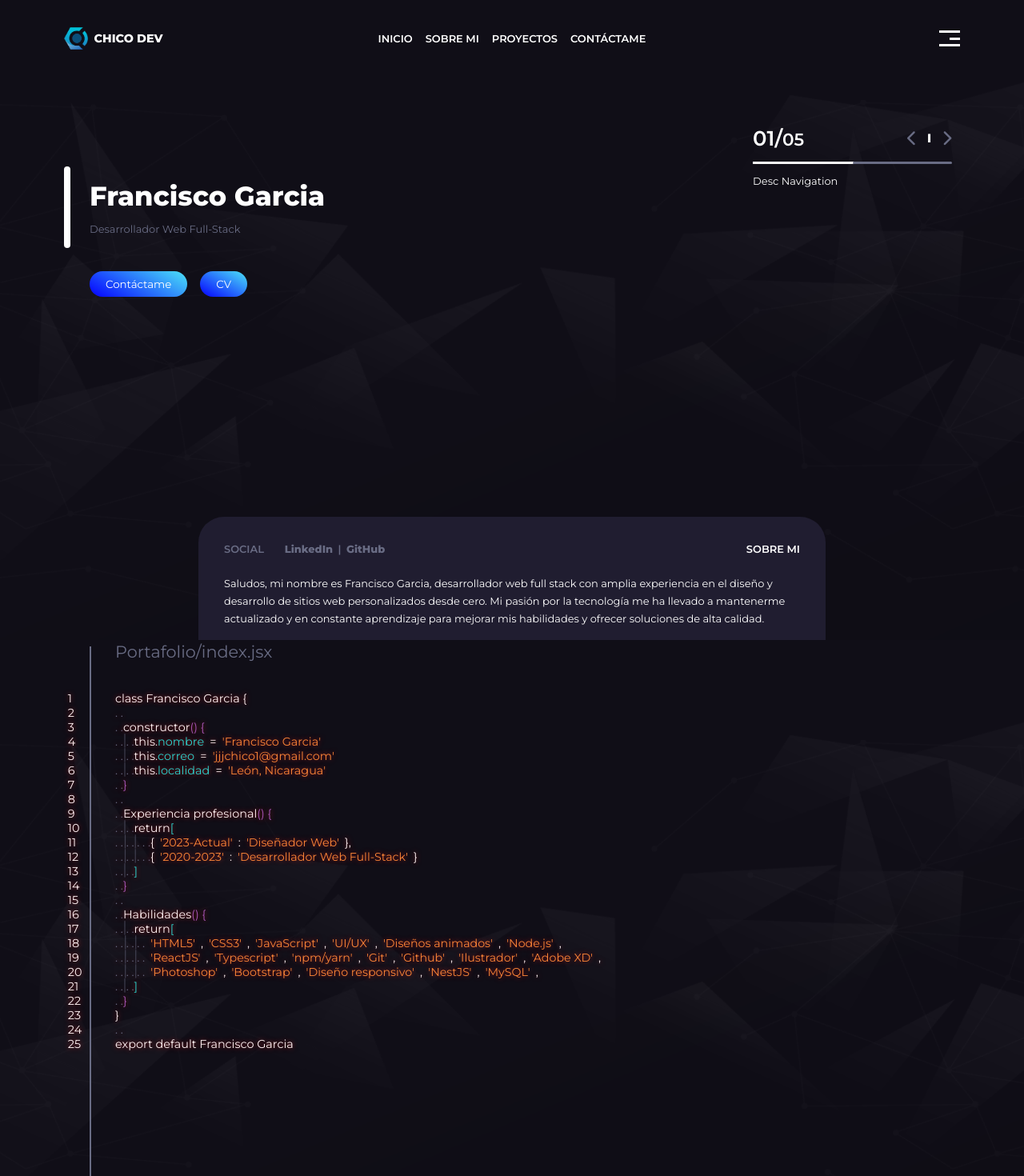
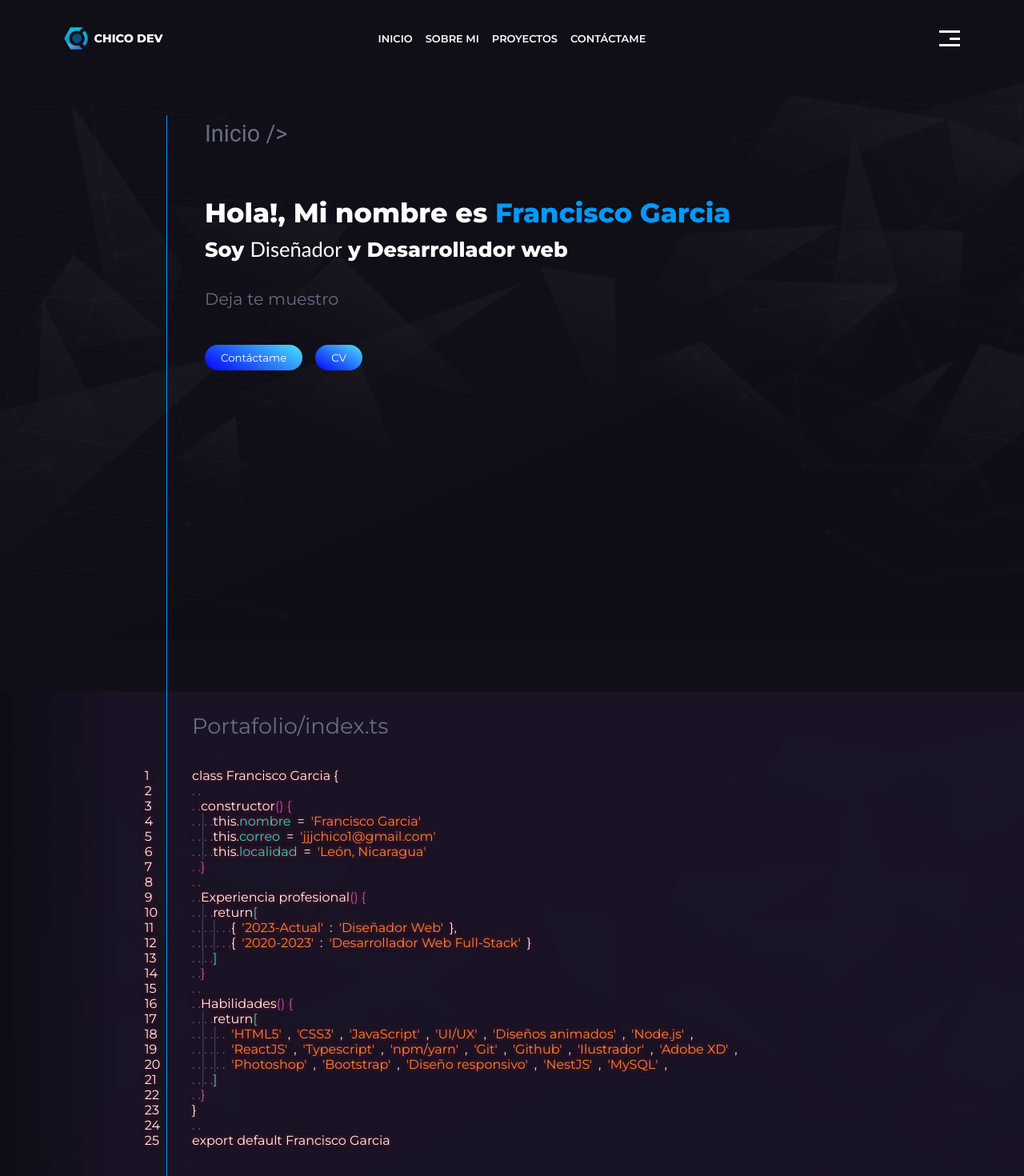
Before and after one commit to francisco-JGC/PortafolioV2, a React (Vite) app: page / in a window 1280 px wide. Shown: the top 1470 px of the page at 80% size. Built offline with nearby package versions, Linux system fonts and the light colour scheme.

Commit message:
fix: layout resets after removing react-router-dom

```diff
--- a/src/App.jsx
+++ b/src/App.jsx
@@ -1,5 +1,4 @@
 import './App.scss'
-import { DescNavigation } from './components/DescNavigation'
 import { Layout } from './components/Layout'
 import { AboutPage } from './pages/about'
 import { HomePage } from './pages/home'
@@ -12,7 +11,7 @@ const App = () => {
         <AboutPage />
       </Layout>
 
-      <DescNavigation />
+      {/* <DescNavigation /> */}
     </div>
   )
 }
--- a/src/App.scss
+++ b/src/App.scss
@@ -6,6 +6,9 @@
   box-sizing: border-box;
   font-family: 'Montserrat', sans-serif;
   color: #fff;
+}
+html {
+  scroll-behavior: smooth;
 }
 
 body {
--- a/src/components/Header/index.scss
+++ b/src/components/Header/index.scss
@@ -2,7 +2,7 @@
   display: flex;
   justify-content: space-between;
   align-items: center;
-  padding: 1.5em 0;
+  padding: 1.5em 5em;
   height: 6em;
 
   .logo-container {
--- a/src/components/Layout/index.scss
+++ b/src/components/Layout/index.scss
@@ -1,4 +1,28 @@
 .layout {
-  padding: 0 5em;
-  height: 100vh;
+  min-height: 100vh;
+  position: relative;
+
+  &::after {
+    content: '';
+    position: absolute;
+    top: 9em;
+    left: 13em;
+    width: 1px;
+    height: 100%;
+    background: #09f;
+    border-radius: 20px;
+    animation: line 2s ease-in-out;
+  }
+
+  @keyframes line {
+    0% {
+      height: 0;
+    }
+    50% {
+      height: 50%;
+    }
+    100% {
+      height: 100%;
+    }
+  }
 }
--- a/src/main.jsx
+++ b/src/main.jsx
@@ -1,10 +1,5 @@
 import React from 'react'
 import ReactDOM from 'react-dom/client'
-import { BrowserRouter } from 'react-router-dom'
 import App from './App'
 
-ReactDOM.createRoot(document.getElementById('root')).render(
-  <BrowserRouter>
-    <App />
-  </BrowserRouter>
-)
+ReactDOM.createRoot(document.getElementById('root')).render(<App />)
--- a/src/pages/about/components/code/index.scss
+++ b/src/pages/about/components/code/index.scss
@@ -1,30 +1,19 @@
 .code-container {
-  margin-left: 4em;
   position: relative;
   margin-top: 4em;
-
-  &::after {
-    content: '';
-    position: absolute;
-    width: 0.2%;
-    // calc the height of the code container, header height, and the margin of the code container
-    height: calc(100vh - (6rem - (3.5rem - 4rem)));
-    background: #696c84;
-    top: -3.5rem;
-    margin: 0 -2em;
-  }
+  padding-top: 6em;
 
   &::before {
-    content: 'Portafolio/index.jsx';
+    content: 'Portafolio/index.ts';
     position: absolute;
-    top: -3em;
+    top: 1em;
     color: #696c84;
-    font-size: calc(0.5em + 1vw);
+    font-size: calc(0.9em + 1vw);
   }
 
   .code-line {
     display: flex;
-    font-size: calc(0.1em + 1vw);
+    font-size: calc(0.2em + 1vw);
     position: relative;
 
     &::before {
@@ -114,12 +103,3 @@
     }
   }
 }
-
-//   Habilidades() {
-//       return [
-//           'HTML5', 'CSS3', 'SCSS', 'Javascript', 'UI/UX', 'Diseños animados', 'Node.js',
-//           'React.js', 'Typescript', 'npm/yarn', 'Git', 'Github', 'Ilustrator', 'Adobe XD',
-//           'Photoshop','Bootstrap', 'Diseño responsivo', '.NET 6', 'NestJS',
-//       ]
-//   }
-// }
--- a/src/pages/about/container/index.jsx
+++ b/src/pages/about/container/index.jsx
@@ -1,4 +1,5 @@
 import { Code } from '../components/code'
+import './index.scss'
 
 export const AboutPage = () => {
   return (
--- /dev/null
+++ b/src/pages/about/container/index.scss
@@ -0,0 +1,17 @@
+.about-page {
+  background: rgba(26, 21, 39, 0.9);
+  min-height: 100vh;
+  padding: 0 15em;
+
+  position: relative;
+
+  &::after {
+    content: '';
+    position: absolute;
+    top: 0;
+    left: 0;
+    background: linear-gradient(90deg, rgb(0, 0, 0, 0.4), transparent);
+    width: 10em;
+    height: 100%;
+  }
+}
--- a/src/pages/home/components/Profile/index.jsx
+++ b/src/pages/home/components/Profile/index.jsx
@@ -19,6 +19,7 @@ const variantButton = {
 export const Profile = () => {
   return (
     <div className="profile">
+      <small>Inicio {'/>'}</small>
       <div className="profile__data">
         <motion.div
           className="profile__data__name"
@@ -27,7 +28,14 @@ export const Profile = () => {
           animate="animate"
           transition={variantsDiv.transition}
         >
-          <span>Francisco Garcia</span>
+          <p>
+            <span>
+              Hola!, Mi nombre es <span>Francisco Garcia</span>
+            </span>
+            <span>
+              Soy <span>Diseñador</span> y Desarrollador web
+            </span>
+          </p>
         </motion.div>
         <motion.div
           className="profile__data__ocupation"
@@ -39,7 +47,7 @@ export const Profile = () => {
             delay: variantsDiv.transition.delay + 0.4
           }}
         >
-          <span>Desarrollador web full-stack</span>
+          <span>Deja te muestro</span>
         </motion.div>
       </div>
 
--- a/src/pages/home/components/Profile/index.scss
+++ b/src/pages/home/components/Profile/index.scss
@@ -4,6 +4,15 @@
   gap: 1em;
   padding: 1em 2em;
   position: relative;
+
+  small {
+    margin-top: -2em;
+    margin-bottom: 1em;
+    font-size: calc(1rem + 1vw);
+    color: #696c84;
+    top: 0;
+    font-family: 'Roboto', sans-serif;
+  }
 
   &__data {
     display: flex;
@@ -12,29 +21,36 @@
     gap: 0.8em;
     padding: 1em 0;
 
-    &::after {
-      content: '';
-      position: absolute;
-      display: block;
-      width: 0.8%;
-      height: 100%;
-      background: #fff;
-      top: 0;
-      left: 0;
-      border-radius: 20px;
-      margin-left: -2em;
-    }
-
     &__name {
       font-size: calc(1.3rem + 1vw);
-      font-weight: 800;
+      font-weight: 700;
       position: relative;
+
+      p {
+        display: flex;
+        flex-direction: column;
+        gap: 0.3em;
+
+        span:first-child span {
+          color: #09f;
+        }
+
+        span:nth-child(2) {
+          font-size: calc(0.8rem + 1vw);
+
+          span {
+            font-weight: 400;
+            font-family: 'Trebuchet MS', 'Lucida Sans Unicode', 'Lucida Grande',
+              'Lucida Sans', Arial, sans-serif;
+          }
+        }
+      }
     }
 
     &__ocupation {
-      font-size: calc(0.01rem + 1vw);
-      text-transform: capitalize;
+      font-size: calc(0.5rem + 1vw);
       position: relative;
+      margin-top: 1em;
 
       span {
         color: #696c84;
--- a/src/pages/home/container/index.jsx
+++ b/src/pages/home/container/index.jsx
@@ -1,4 +1,3 @@
-import { MyInfo } from '../components/MyInfo'
 import { Profile } from '../components/Profile'
 
 import './index.scss'
@@ -8,9 +7,7 @@ export const HomePage = () => {
     <div className="home-page" id="start">
       <div className="home-page">
         <Profile />
-        <div className="my-info-container">
-          <MyInfo />
-        </div>
+        <div className="my-info-container"></div>
       </div>
     </div>
   )
--- a/src/pages/home/container/index.scss
+++ b/src/pages/home/container/index.scss
@@ -5,6 +5,7 @@
   justify-content: space-between;
   // the height of the page is the height of the viewport minus the height of the header and the margin-top of the page
   height: calc(100vh - (6em + 3em));
+  padding: 0 5em 0 7em;
 }
 
 .my-info-container {
```
